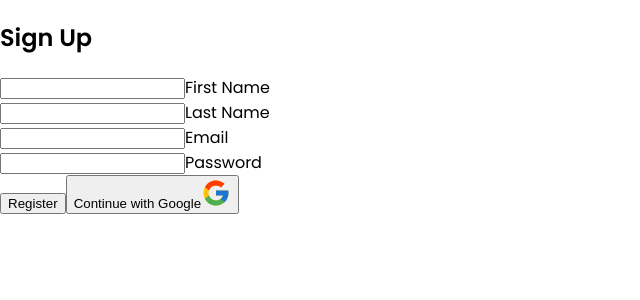
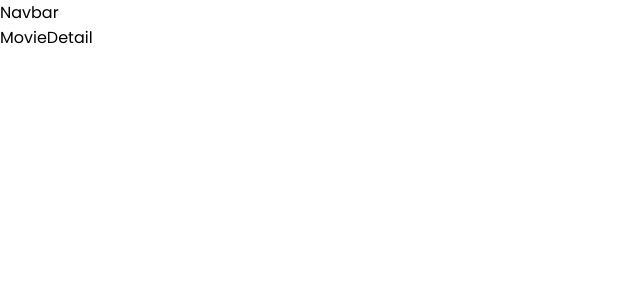
Before and after one commit to Nursaadet/Firebase-React-Movie-App, a React (Create React App) app: page /details/1 in a window 1280 px wide. Shown: the top 300 px of the page, without its empty margins (0-640 px from the left). Built offline with nearby package versions, Linux system fonts and the light colour scheme.

Commit message:
feat(router): create AppRouter component with Navbar and routes

```diff
--- a/src/App.js
+++ b/src/App.js
@@ -1,10 +1,10 @@
 import React from "react";
-import Register from "./pages/Register";
+import AppRouter from "./router/AppRouter";
 
 const App = () => {
   return (
-    <div>
-      <Register />
+    <div className="dark:bg-gray-dark-main min-h-screen" >
+      <AppRouter />
     </div>
   );
 };
--- a/src/index.js
+++ b/src/index.js
@@ -3,6 +3,7 @@ import ReactDOM from "react-dom/client";
 import "./index.css";
 import App from "./App";
 import "react-toastify/dist/ReactToastify.css";
+import { BrowserRouter } from "react-router-dom";
 
 const root = ReactDOM.createRoot(document.getElementById("root"));
-root.render(<App />);
+root.render(<BrowserRouter> <App /> </BrowserRouter>);
--- a/src/router/AppRouter.jsx
+++ b/src/router/AppRouter.jsx
@@ -1,7 +1,25 @@
 import React from "react";
+import { Route, Routes } from "react-router-dom";
+import Main from "../pages/Main";
+import Login from "../pages/Login";
+import Register from "../pages/Register";
+import MovieDetail from "../pages/MovieDetail";
+import Navbar from "../components/Navbar";
 
 const AppRouter = () => {
-  return <div>AppRouter</div>;
+  return (
+    <>
+      <Navbar />
+      <Routes>
+        <Route path="/" element={<Main />} />
+        <Route path="/login" element={<Login />} />
+        <Route path="/register" element={<Register />} />
+        <Route path="/details/:id" element={<MovieDetail />}>
+          <Route path="" element={<MovieDetail />} />
+        </Route>
+      </Routes>
+    </>
+  );
 };
 
 export default AppRouter;
```
